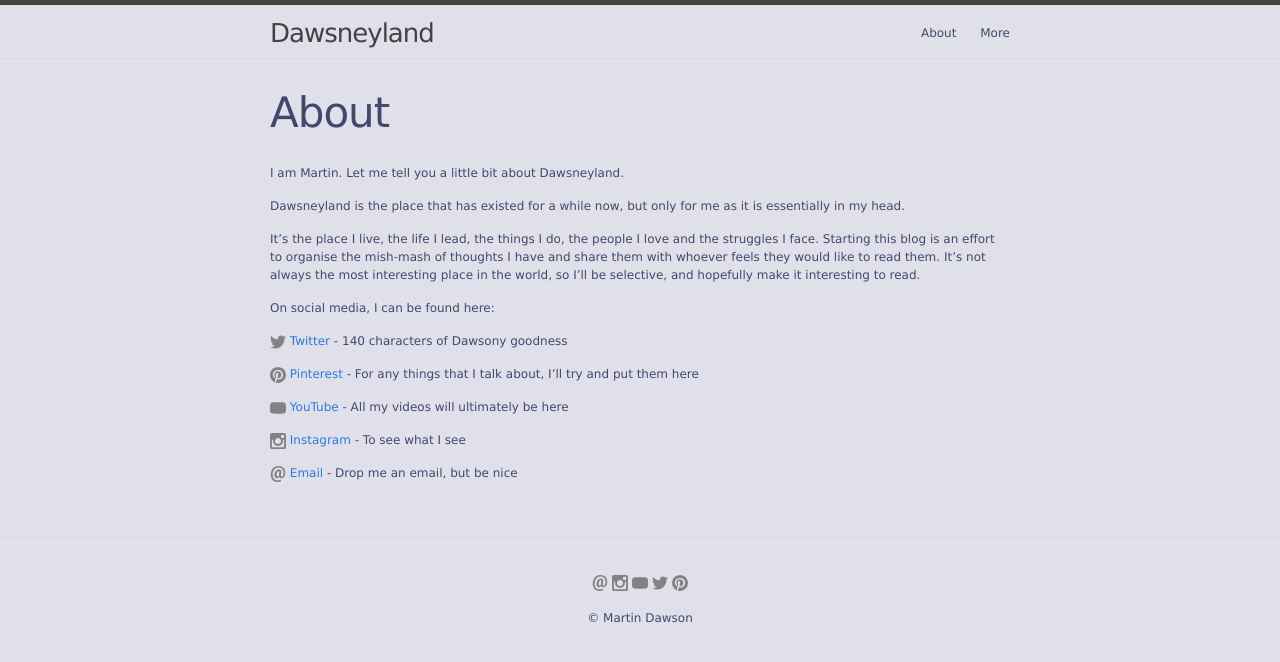
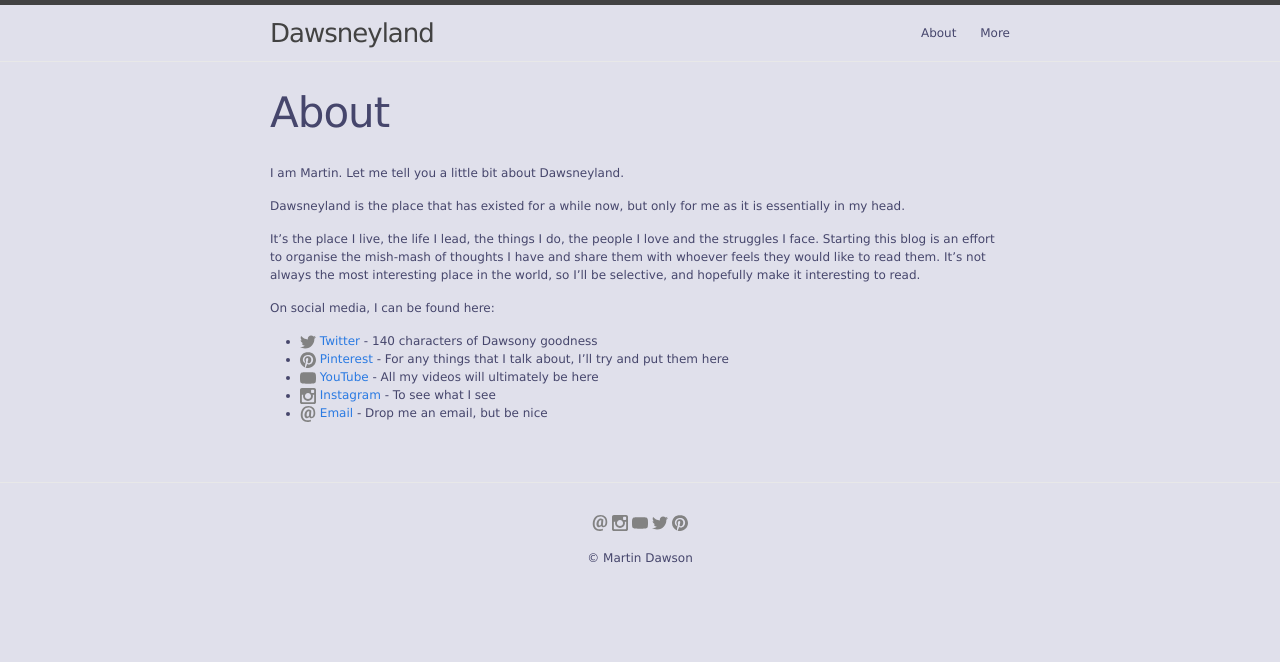
Before and after one commit to dawsneyland/formerdland, a Jekyll site: the page built from about.md, in a window 1280 px wide. Shown: the top 662 px of the page. Built offline with Jekyll 4.4.1, drawn with Linux system fonts in a browser that asks for light colours.

Commit message:
Update about.md
Make the social media an unordered list

```diff
--- a/about.md
+++ b/about.md
@@ -12,12 +12,8 @@ It's the place I live, the life I lead, the things I do, the people I love and t
 
 On social media, I can be found here:
 
-{% include icon-twitter.html username="dawsneyland" %} [Twitter](http://twitter.com/dawsneyland) - 140 characters of Dawsony goodness
-
-{% include icon-pinterest.html username="dawsneyland" %} [Pinterest](http://pinterest.com/dawsneyland) - For any things that I talk about, I'll try and put them here
-
-{% include icon-youtube.html username="dawsneyland" %} [YouTube](http://youtube.com/dawsneyland) - All my videos will ultimately be here
-
-{% include icon-instagram.html username="dawsneyland" %} [Instagram](http://instagram.com/dawsneyland) - To see what I see
-
-{% include icon-email.html username="dawsneyland" %} [Email](mailto:dawsneyland@gmail.com) - Drop me an email, but be nice
+* {% include icon-twitter.html username="dawsneyland" %} [Twitter](http://twitter.com/dawsneyland) - 140 characters of Dawsony goodness
+* {% include icon-pinterest.html username="dawsneyland" %} [Pinterest](http://pinterest.com/dawsneyland) - For any things that I talk about, I'll try and put them here
+* {% include icon-youtube.html username="dawsneyland" %} [YouTube](http://youtube.com/dawsneyland) - All my videos will ultimately be here
+* {% include icon-instagram.html username="dawsneyland" %} [Instagram](http://instagram.com/dawsneyland) - To see what I see
+* {% include icon-email.html username="dawsneyland" %} [Email](mailto:dawsneyland@gmail.com) - Drop me an email, but be nice
```
